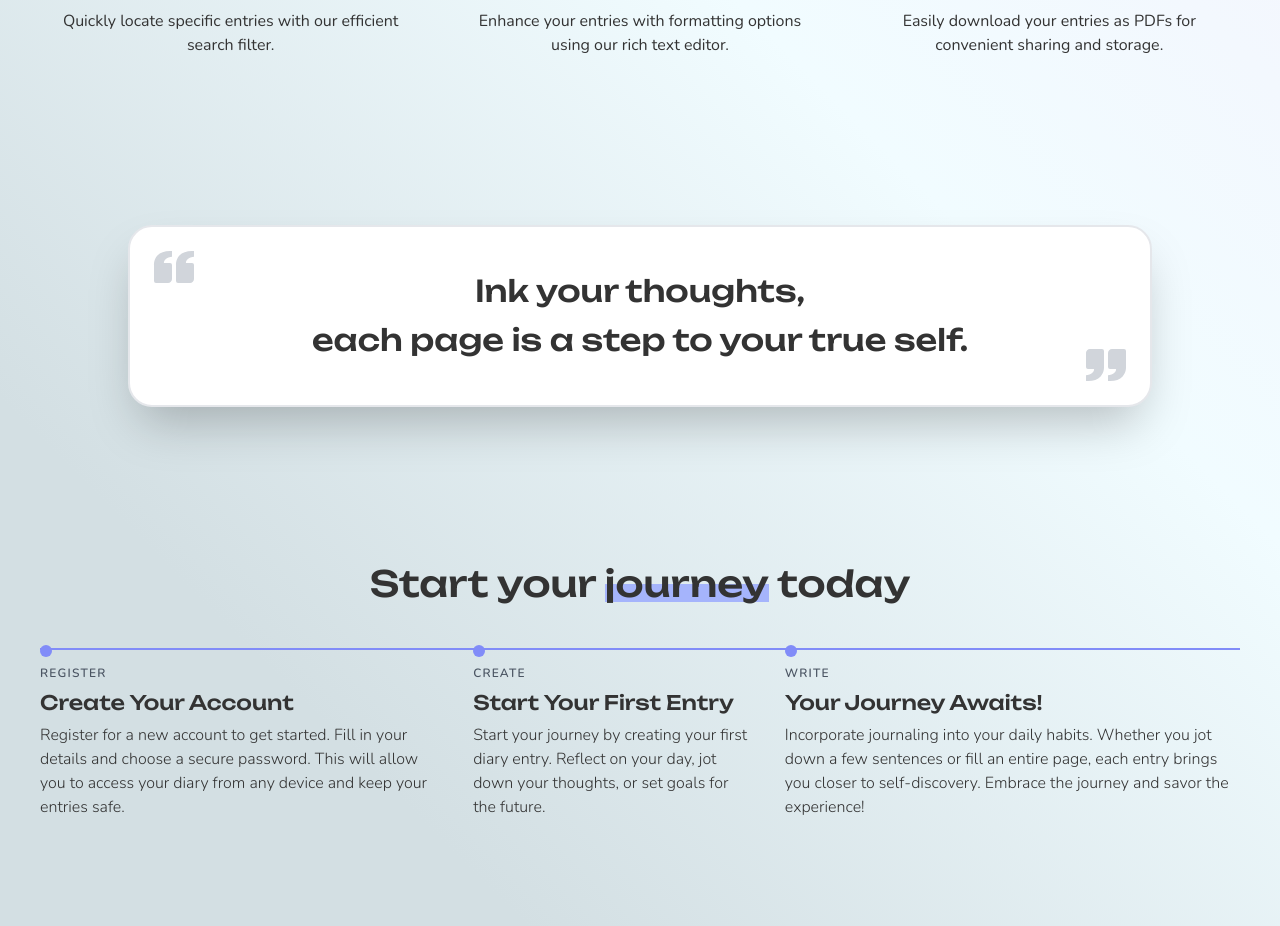
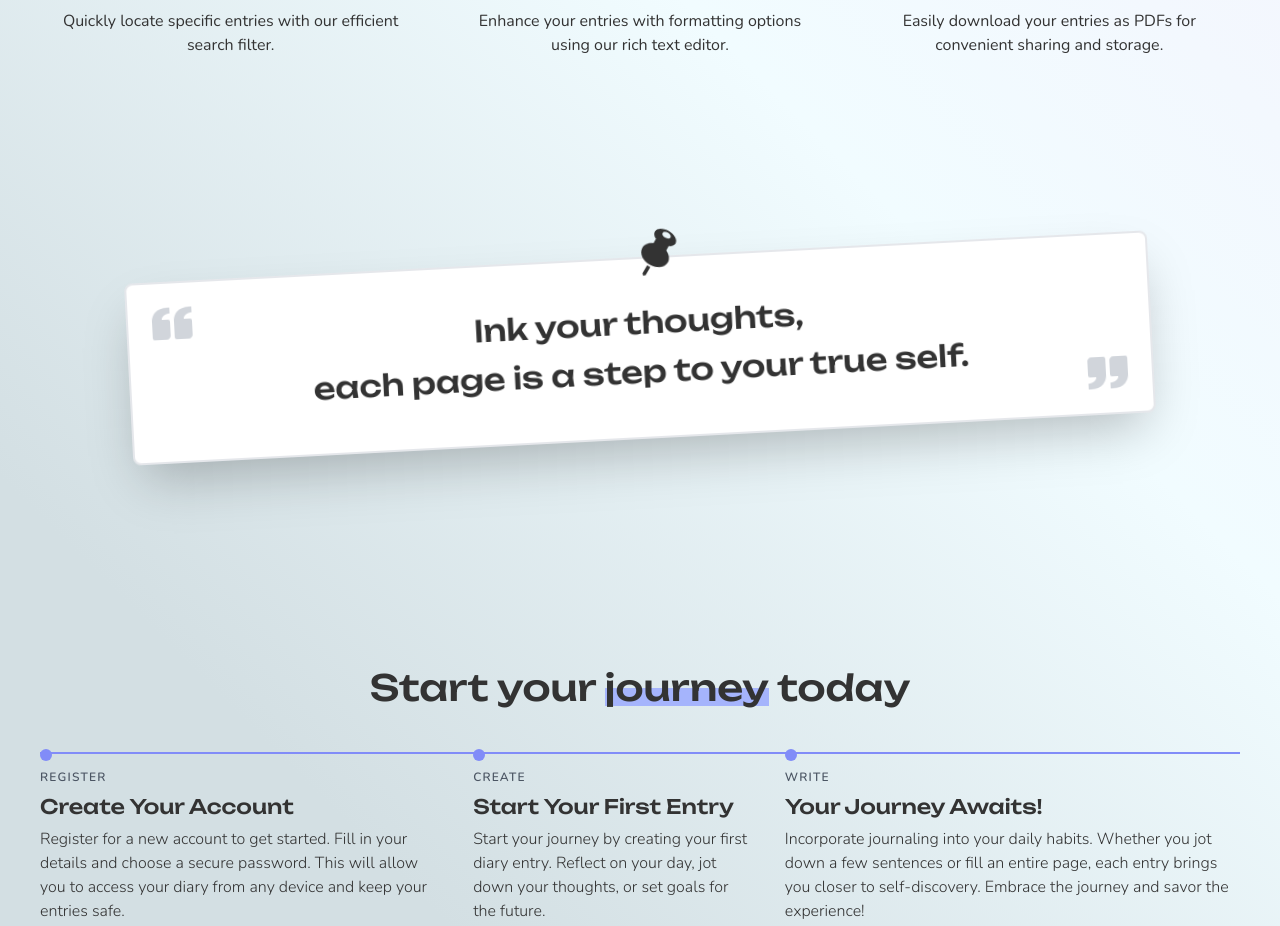
Before and after one commit to PrasadP27/Online-Diary, a React (Vite) app in the folder frontend/: page / in a window 1280 px wide. Shown: the part 1726-2652 px from the top of the page. Built offline with nearby package versions, Linux system fonts and the light colour scheme.

Commit message:
quote ui changes

```diff
--- a/frontend/src/pages/Home.jsx
+++ b/frontend/src/pages/Home.jsx
@@ -241,8 +241,17 @@ const Home = () => {
       </section>
 
       {/* quote  */}
-      <section>
-        <div className="relative max-w-5xl mx-auto bg-primary text-center rounded-3xl shadow-2xl border-2 px-4 py-10 text-gray-300 dark:bg-white/10 backdrop-blur-sm dark:border-gray-400">
+      <section className="py-32">
+        <div className="relative max-w-5xl mx-auto bg-primary text-center rounded-lg shadow-2xl border-2 px-4 py-10 text-gray-300 dark:bg-white/10 backdrop-blur-sm dark:border-gray-400 -rotate-3 transition duration-500">
+          <svg
+            xmlns="http://www.w3.org/2000/svg"
+            xml:space="preserve"
+            viewBox="0 0 20 20"
+            className="absolute size-12 -top-[30px] left-2/4 fill-secondary dark:fill-darkPrimary transition duration-500"
+          >
+            <path d="m4.774 15.287-2.105 3.25.224 1.063 1.06-.227 2.104-3.248a8.352 8.352 0 0 1-1.283-.838zm8.912-1.135c.014-.029.023-.061.036-.092.053-.117.1-.234.138-.357.006-.022.009-.044.016-.064a4.48 4.48 0 0 0 .098-.408v-.021c.195-1.169-.145-2.473-.923-3.651l1.11-1.714c1.279.163 2.385-.159 2.917-.982.923-1.423-.2-3.792-2.505-5.293C12.266.068 9.65.005 8.729 1.426c-.534.824-.378 1.967.293 3.073L7.91 6.213c-1.389-.233-2.716-.016-3.703.64-.006.002-.013.004-.017.008a3.735 3.735 0 0 0-.332.254c-.017.014-.037.027-.051.041a3.024 3.024 0 0 0-.271.272c-.02.024-.048.045-.067.07a3.102 3.102 0 0 0-.29.385c-1.384 2.133-.203 5.361 2.633 7.209 2.838 1.848 6.26 1.614 7.641-.519.087-.135.167-.276.233-.421zm-.815-9.958c-.887-.577-1.32-1.487-.965-2.036.354-.547 1.361-.522 2.246.055.889.577 1.318 1.489.965 2.036-.353.547-1.358.522-2.246-.055z"></path>
+          </svg>
+
           <svg
             fill="currentcolor"
             viewBox="0 0 24 24"
```
Also changed, not shown: frontend/public/assets/pin.svg (added), 1 other file (tests, documents, lock files or other folders).
